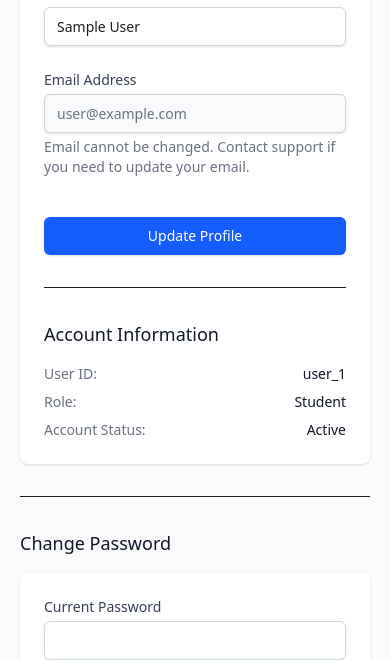
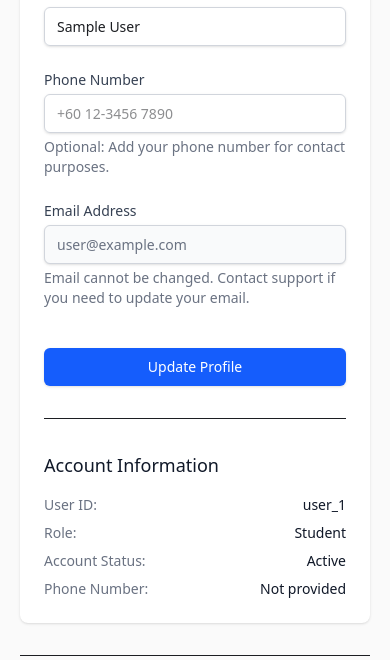
Before and after one commit to mbagawinston33-png/my-study-hub, a Next.js app: page /dashboard/profile in a window 390 px wide. Shown: the part 446-1106 px from the top of the page. Built offline with nearby package versions, Linux system fonts and the light colour scheme; no server answers; the database is empty; sample sign-in values are in the browser's storage.

Commit message:
add phone field

```diff
--- a/src/app/dashboard/profile/page.tsx
+++ b/src/app/dashboard/profile/page.tsx
@@ -12,6 +12,7 @@ export default function ProfilePage() {
   const router = useRouter();
   const [name, setName] = useState("");
   const [email, setEmail] = useState("");
+  const [phoneNumber, setPhoneNumber] = useState("");
   const [loading, setLoading] = useState(false);
   const [message, setMessage] = useState("");
   const [error, setError] = useState("");
@@ -21,6 +22,7 @@ export default function ProfilePage() {
     if (user) {
       setName(user.displayName || "");
       setEmail(user.email || "");
+      setPhoneNumber(user.phoneNumber || "");
     }
   }, [user]);
 
@@ -32,9 +34,20 @@ export default function ProfilePage() {
 
     try {
       if (user) {
-        const success = await updateUserProfile(user.userId, {
-          displayName: name,
-        });
+        // Validate phone number if provided
+      if (phoneNumber && phoneNumber.trim()) {
+        const phoneRegex = /^[\+]?[1-9][\d]{0,15}$/;
+        if (!phoneRegex.test(phoneNumber.replace(/[\s\-\(\)]/g, ''))) {
+          setError("Please enter a valid phone number");
+          setLoading(false);
+          return;
+        }
+      }
+
+      const success = await updateUserProfile(user.userId, {
+        displayName: name,
+        phoneNumber: phoneNumber.trim() || null,
+      });
 
         if (success) {
           await refreshUser();
@@ -93,6 +106,24 @@ export default function ProfilePage() {
           </div>
 
           <div>
+            <label htmlFor="phoneNumber" className="block text-sm font-medium text-gray-700">
+              Phone Number
+            </label>
+            <input
+              id="phoneNumber"
+              name="phoneNumber"
+              type="tel"
+              className="mt-1 block w-full px-3 py-2 border border-gray-300 rounded-md shadow-sm focus:outline-none focus:ring-blue-500 focus:border-blue-500 sm:text-sm"
+              placeholder="+60 12-3456 7890"
+              value={phoneNumber}
+              onChange={(e) => setPhoneNumber(e.target.value)}
+            />
+            <p className="mt-1 text-sm text-gray-500">
+              Optional: Add your phone number for contact purposes.
+            </p>
+          </div>
+
+          <div>
             <label htmlFor="email" className="block text-sm font-medium text-gray-700">
               Email Address
             </label>
@@ -136,6 +167,10 @@ export default function ProfilePage() {
               <span className="text-gray-500">Account Status:</span>
               <span className="text-gray-900 capitalize">{user?.accountStatus}</span>
             </div>
+            <div className="flex justify-between">
+              <span className="text-gray-500">Phone Number:</span>
+              <span className="text-gray-900">{user?.phoneNumber || "Not provided"}</span>
+            </div>
             {user?.studentId && (
               <div className="flex justify-between">
                 <span className="text-gray-500">Student ID:</span>
--- a/src/components/auth/RegisterForm.tsx
+++ b/src/components/auth/RegisterForm.tsx
@@ -10,6 +10,7 @@ export default function RegisterForm() {
   const [email, setEmail] = useState("");
   const [password, setPassword] = useState("");
   const [confirmPassword, setConfirmPassword] = useState("");
+  const [phoneNumber, setPhoneNumber] = useState("");
   const [error, setError] = useState("");
   const [loading, setLoading] = useState(false);
   const { login } = useAuth();
@@ -29,6 +30,15 @@ export default function RegisterForm() {
       return;
     }
 
+    // Validate phone number if provided
+    if (phoneNumber && phoneNumber.trim()) {
+      const phoneRegex = /^[\+]?[1-9][\d]{0,15}$/;
+      if (!phoneRegex.test(phoneNumber.replace(/[\s\-\(\)]/g, ''))) {
+        setError("Please enter a valid phone number");
+        return;
+      }
+    }
+
     setLoading(true);
 
     try {
@@ -37,6 +47,7 @@ export default function RegisterForm() {
         password,
         confirmPassword,
         fullName,
+        phoneNumber: phoneNumber.trim() || undefined,
         role: "student"
       });
 
@@ -110,6 +121,20 @@ export default function RegisterForm() {
               />
             </div>
             <div>
+              <label htmlFor="phoneNumber" className="block text-sm font-medium text-gray-700">
+                Phone Number (Optional)
+              </label>
+              <input
+                id="phoneNumber"
+                name="phoneNumber"
+                type="tel"
+                className="mt-1 appearance-none relative block w-full px-3 py-2 border border-gray-300 placeholder-gray-500 text-gray-900 rounded-md focus:outline-none focus:ring-blue-500 focus:border-blue-500 sm:text-sm"
+                placeholder="+60 12-3456 7890"
+                value={phoneNumber}
+                onChange={(e) => setPhoneNumber(e.target.value)}
+              />
+            </div>
+            <div>
               <label htmlFor="password" className="block text-sm font-medium text-gray-700">
                 Password
               </label>
--- a/src/lib/auth.ts
+++ b/src/lib/auth.ts
@@ -84,11 +84,11 @@ export async function registerUser(formData: RegistrationFormData): Promise<Regi
       accountStatus: 'active',
       lastLogin: null,
       createdAt: serverTimestamp() as Timestamp,
-      updatedAt: serverTimestamp() as Timestamp
+      updatedAt: serverTimestamp() as Timestamp,
+      phoneNumber: formData.phoneNumber
     };
 
-    // Since we're defaulting all users to students with no additional fields,
-    // no role-specific fields are needed for now
+    // Save user data including optional fields like phone number
 
     // Save to Firestore
     await setDoc(doc(getDb(), 'users', userCredential.user.uid), userData);
```
